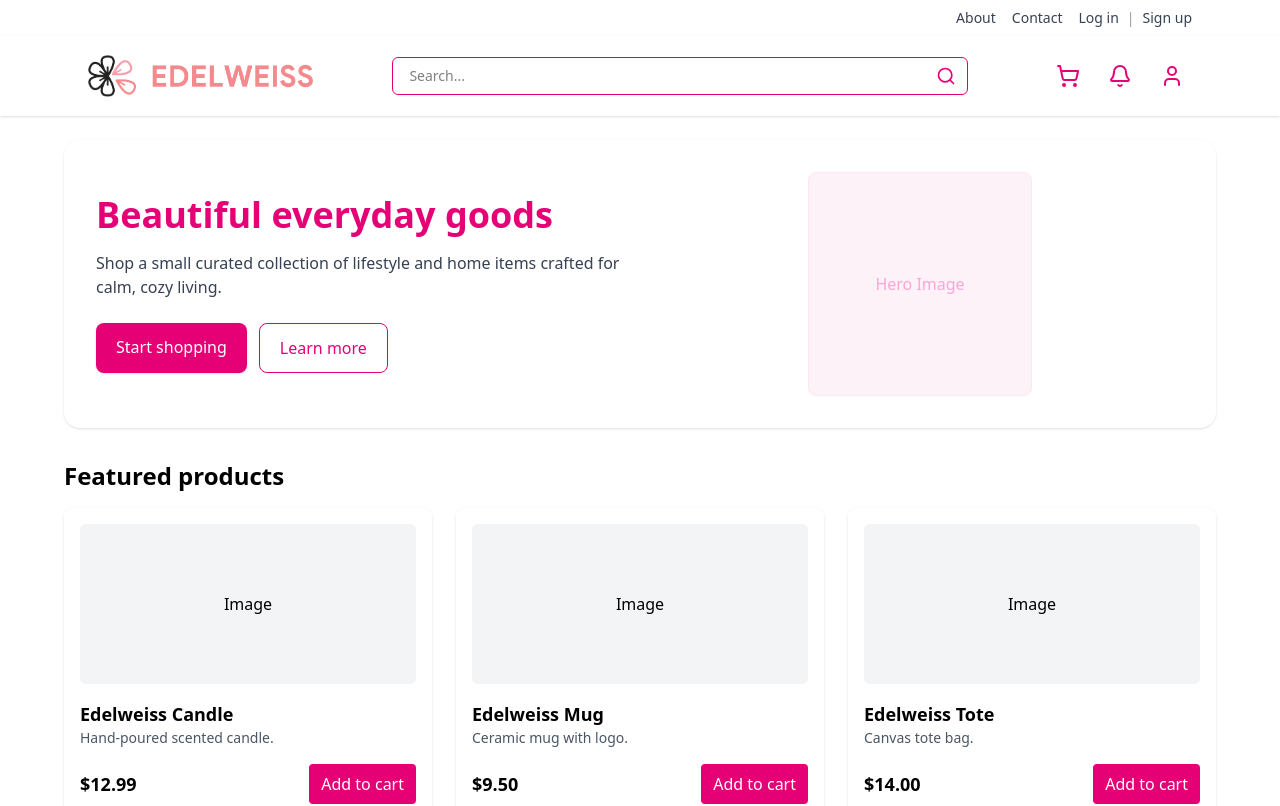
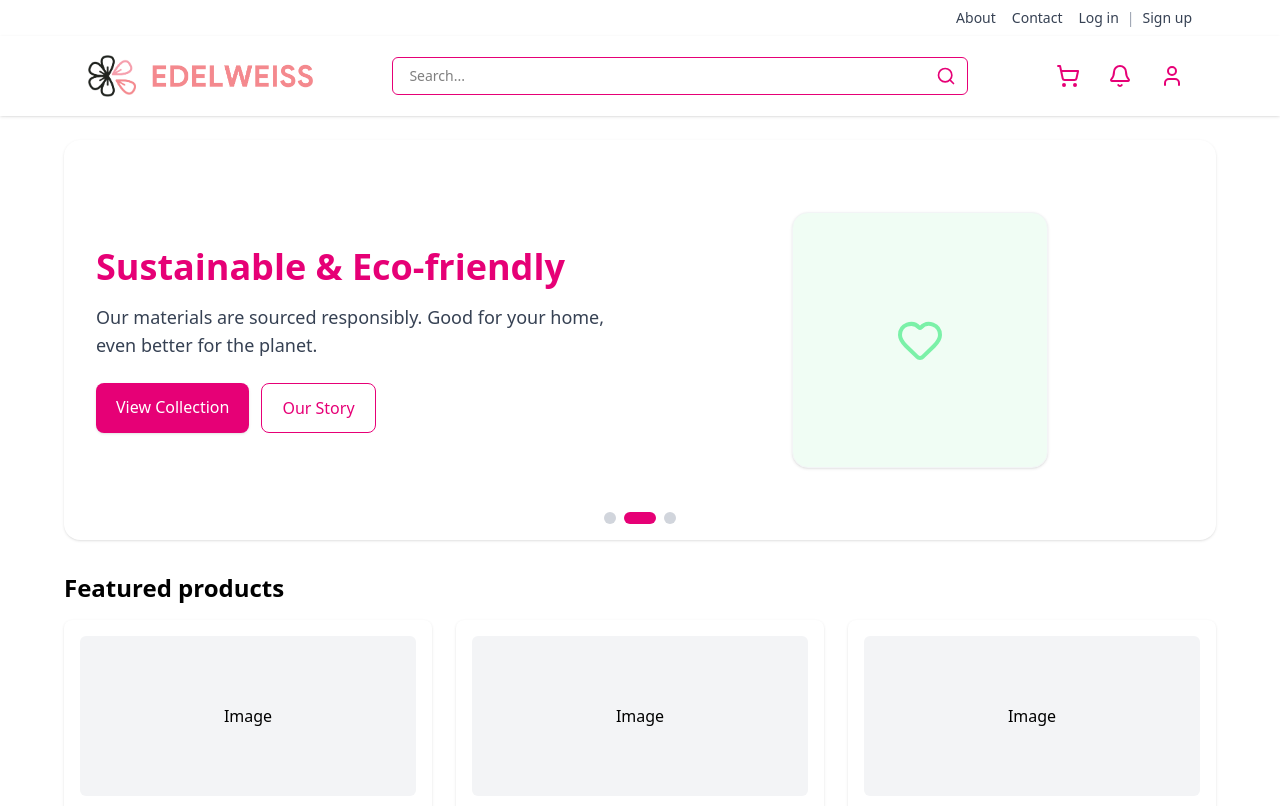
Before and after one commit to Sambilaycord/Edelweiss-Web, a React (Vite) app: page / in a window 1280 px wide. Shown: the top 806 px of the page. Built offline with nearby package versions, Linux system fonts and the light colour scheme.

Commit message:
added carousel

```diff
--- /dev/null
+++ b/src/components/home/hero_carousel.tsx
@@ -0,0 +1,109 @@
+import React, { useState, useEffect } from 'react';
+import { ArrowRight, Star, Heart } from 'lucide-react'; // Assuming you use lucide-react
+
+const HeroCarousel = () => {
+  const [currentSlide, setCurrentSlide] = useState(0);
+
+  // 1. Define your 3 cards here
+  const slides = [
+    {
+      id: 1,
+      title: "Beautiful everyday goods",
+      description: "Shop a small curated collection of lifestyle and home items crafted for calm, cozy living.",
+      primaryBtn: "Start shopping",
+      secondaryBtn: "Learn more",
+      icon: <Star className="w-12 h-12 text-pink-300" />, // Placeholder for image
+      bgColor: "bg-pink-50"
+    },
+    {
+      id: 2,
+      title: "Sustainable & Eco-friendly",
+      description: "Our materials are sourced responsibly. Good for your home, even better for the planet.",
+      primaryBtn: "View Collection",
+      secondaryBtn: "Our Story",
+      icon: <Heart className="w-12 h-12 text-green-300" />,
+      bgColor: "bg-green-50"
+    },
+    {
+      id: 3,
+      title: "New Summer Arrivals",
+      description: "Refresh your space with our latest seasonal drops. Bright colors and airy textures await.",
+      primaryBtn: "Shop New",
+      secondaryBtn: "Lookbook",
+      icon: <ArrowRight className="w-12 h-12 text-blue-300" />,
+      bgColor: "bg-blue-50"
+    }
+  ];
+
+  // 2. Automatic switching logic (5 seconds)
+  useEffect(() => {
+    const timer = setInterval(() => {
+      setCurrentSlide((prev) => (prev === slides.length - 1 ? 0 : prev + 1));
+    }, 5000); // 5000ms = 5 seconds
+
+    // Cleanup timer when component unmounts
+    return () => clearInterval(timer);
+  }, [slides.length]);
+
+  return (
+    <section className="relative w-full bg-white rounded-2xl shadow mb-8 overflow-hidden">
+
+      {/* 3. The Slide Content */}
+      <div className="grid grid-cols-1 md:grid-cols-2 gap-8 items-center p-8 min-h-[400px]">
+
+        {/* Text Side - with a key to trigger fade animation on change */}
+        <div key={`text-${currentSlide}`} className="animate-fade-in">
+          <h1 className="text-4xl font-bold text-pink-600 mb-4 transition-all duration-500">
+            {slides[currentSlide].title}
+          </h1>
+          <p className="text-gray-700 mb-6 text-lg">
+            {slides[currentSlide].description}
+          </p>
+          <div className="flex gap-3">
+            <a href="#products" className="px-5 py-3 bg-pink-600 text-white rounded-lg shadow hover:bg-pink-700 transition-colors">
+              {slides[currentSlide].primaryBtn}
+            </a>
+            <a href="#" className="px-5 py-3 border border-pink-600 text-pink-600 rounded-lg hover:bg-pink-50 transition-colors">
+              {slides[currentSlide].secondaryBtn}
+            </a>
+          </div>
+        </div>
+
+        {/* Image Side */}
+        <div key={`img-${currentSlide}`} className="flex items-center justify-center animate-fade-in">
+          <div className={`w-64 h-64 ${slides[currentSlide].bgColor} rounded-2xl flex items-center justify-center border border-gray-100 shadow-sm transition-colors duration-500`}>
+             {/* Replace this icon with your <img> tag */}
+             {slides[currentSlide].icon}
+          </div>
+        </div>
+      </div>
+
+      {/* 4. Navigation Dots (Bottom Center) */}
+      <div className="absolute bottom-4 left-0 right-0 flex justify-center gap-2">
+        {slides.map((_, index) => (
+          <button
+            key={index}
+            onClick={() => setCurrentSlide(index)}
+            className={`w-3 h-3 rounded-full transition-all duration-300 ${
+              currentSlide === index ? "bg-pink-600 w-8" : "bg-gray-300 hover:bg-pink-300"
+            }`}
+            aria-label={`Go to slide ${index + 1}`}
+          />
+        ))}
+      </div>
+
+      {/* Simple Fade Animation Style */}
+      <style>{`
+        @keyframes fadeIn {
+          from { opacity: 0; transform: translateY(10px); }
+          to { opacity: 1; transform: translateY(0); }
+        }
+        .animate-fade-in {
+          animation: fadeIn 0.5s ease-out forwards;
+        }
+      `}</style>
+    </section>
+  );
+};
+
+export default HeroCarousel;
--- a/src/components/home/home.tsx
+++ b/src/components/home/home.tsx
@@ -1,8 +1,9 @@
-import React, { useState, useEffect } from 'react';
+import React, { useState} from 'react';
 import logo from '../../assets/logo.png';
 import text_logo from '../../assets/edelweiss.png';
-import { ShoppingCart, User, Bell, Search, ArrowRight, Star, Heart } from 'lucide-react';
+import { ShoppingCart, User, Bell, Search} from 'lucide-react';
 import { supabase } from '../../lib/supabaseClient';
+import HeroCarousel from './hero_carousel';
 
 type Product = {
 	id: number;
@@ -102,21 +103,7 @@ const HomePage: React.FC = () => {
 			</header>
 
 			<main className="max-w-6xl mx-auto pt-6">
-				<section className="grid grid-cols-1 md:grid-cols-2 gap-8 items-center bg-white rounded-2xl shadow p-8 mb-8">
-					<div>
-						<h1 className="text-4xl font-bold text-pink-600 mb-4">Beautiful everyday goods</h1>
-						<p className="text-gray-700 mb-6">Shop a small curated collection of lifestyle and home items crafted for calm, cozy living.</p>
-						<div className="flex gap-3">
-							<a href="#products" className="px-5 py-3 bg-pink-600 text-white rounded-lg shadow hover:bg-pink-700">Start shopping</a>
-							<a href="#" className="px-5 py-3 border border-pink-600 text-pink-600 rounded-lg hover:bg-pink-50">Learn more</a>
-						</div>
-					</div>
-					<div className="flex items-center justify-center">
-						<div className="w-56 h-56 bg-pink-50 rounded-lg flex items-center justify-center border border-pink-100">
-							<span className="text-pink-300">Hero Image</span>
-						</div>
-					</div>
-				</section>
+				<HeroCarousel />
 
 				<section id="products">
 					<h2 className="text-2xl font-semibold mb-4">Featured products</h2>
```
